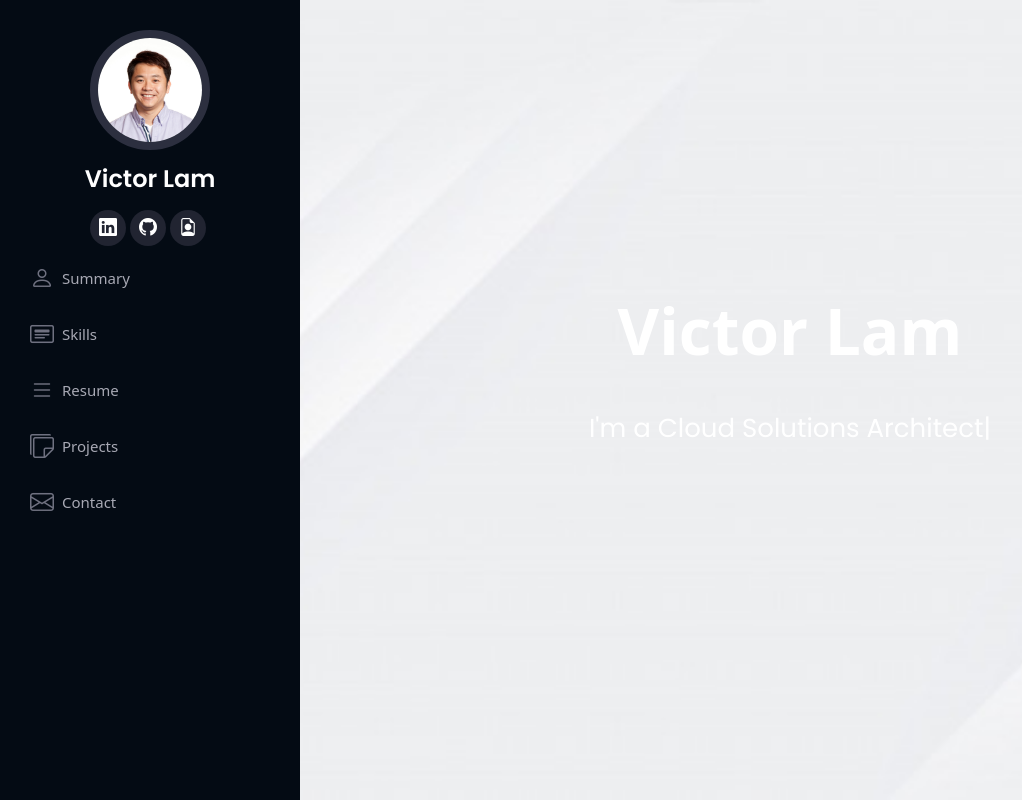
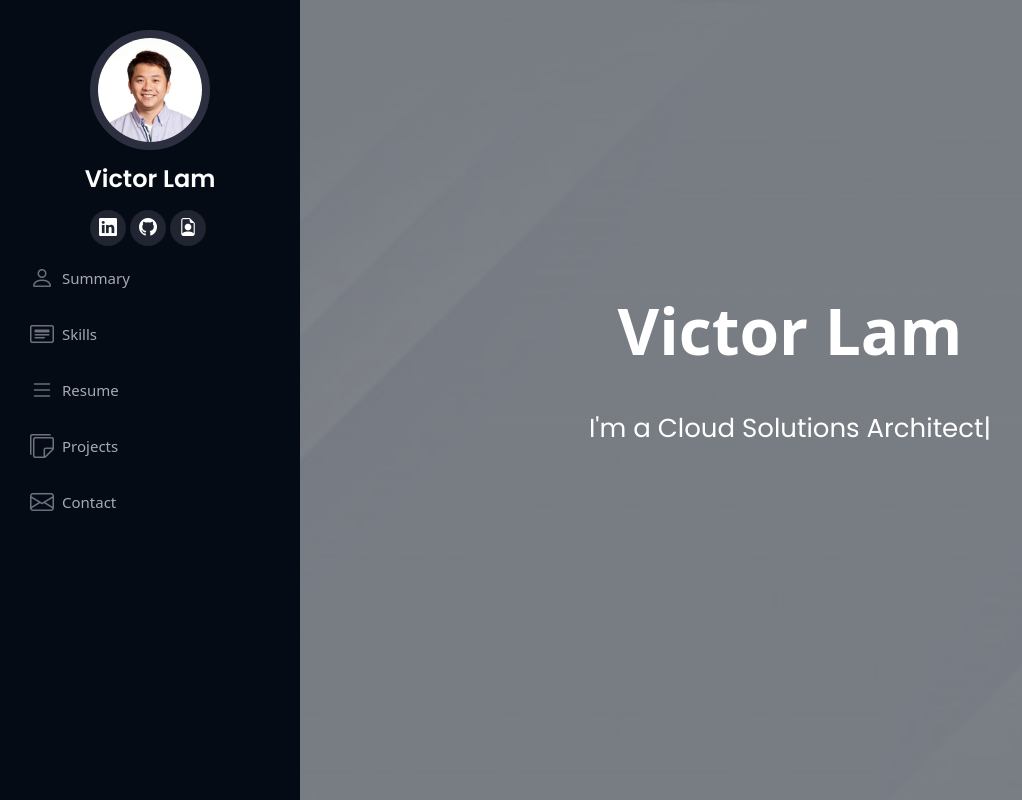
Before and after one commit to mingmanhk/React-Portfolio, a React (Create React App) app: page / in a window 1280 px wide. Shown: the top 800 px of the page, without its empty margins (0-1022 px from the left). Built offline with nearby package versions, Linux system fonts and the light colour scheme.

Commit message:
minor bug fix

```diff
--- a/src/App.css
+++ b/src/App.css
@@ -133,6 +133,16 @@ header .profile .social-links a:hover {
   background: url("./assets/Me-Background.jpeg") top center;
   background-size: cover;
   margin-left: 300px;
+}
+
+#intro:before {
+  content: "";
+  background: rgba(5, 13, 24, 0.5); /* Darker overlay */
+  position: absolute;
+  bottom: 0;
+  top: 0;
+  left: 0;
+  right: 0;
 }
 
 #intro .intro-container {
```
